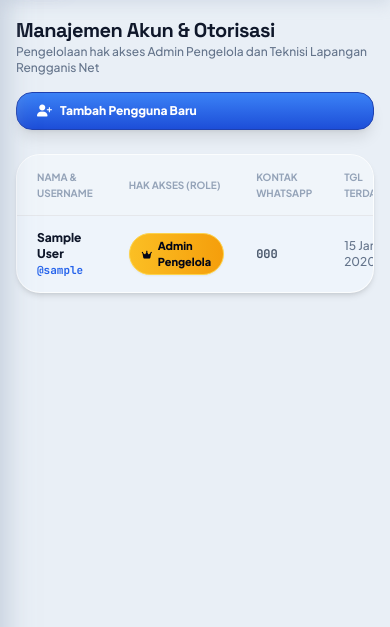
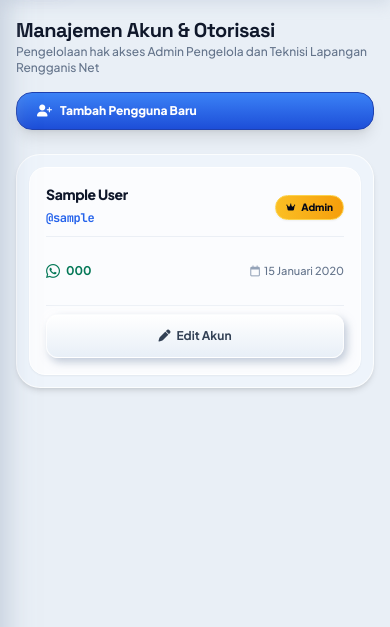
Before and after one commit to sipolislam/rengganis-net, a PHP site: page /users.php in a window 390 px wide. Shown: the part 80-707 px from the top of the page. Run offline with PHP 8.4, Linux system fonts and the light colour scheme; the visitor is signed in with stand-in values (Sample User, id 1); tables that the repository leaves empty hold one stand-in row (values such as "Sample post"); some libraries are stand-ins or nearby versions.

Commit message:
style(ui): penyempurnaan menyeluruh antarmuka mobile modal dan eliminasi cache browser

```diff
--- a/assets/css/custom.css
+++ b/assets/css/custom.css
@@ -377,7 +377,14 @@ body {
     /* Prevent modal overflow on small mobile viewports (360px-412px) */
     #receiptModal .bg-\[\#edf3f9\],
     #paymentModal .bg-\[\#edf3f9\],
-    #statusModal .bg-\[\#edf3f9\] {
+    #statusModal .bg-\[\#edf3f9\],
+    #addUserModal .bg-\[\#edf3f9\],
+    #editUserModal .bg-\[\#edf3f9\],
+    #addCustomerModal .bg-\[\#edf3f9\],
+    #editCustomerModal .bg-\[\#edf3f9\],
+    #customerDetailModal .bg-\[\#edf3f9\],
+    #addPackageModal .bg-\[\#edf3f9\],
+    #editPackageModal .bg-\[\#edf3f9\] {
         max-height: 94vh;
         overflow-y: auto;
     }
--- a/login.php
+++ b/login.php
@@ -57,7 +57,9 @@ if ($_SERVER['REQUEST_METHOD'] === 'POST') {
 <html lang="id">
 <head>
     <meta charset="UTF-8">
-    <meta name="viewport" content="width=device-width, initial-scale=1.0">
+    <meta name="viewport" content="width=device-width, initial-scale=1.0, maximum-scale=5.0">
+    <meta name="theme-color" content="#0f172a">
+    <meta name="mobile-web-app-capable" content="yes">
     <title>Login Console • Rengganis Net</title>
 
     <link rel="preconnect" href="https://fonts.googleapis.com">
@@ -66,7 +68,7 @@ if ($_SERVER['REQUEST_METHOD'] === 'POST') {
 
     <script src="https://cdn.tailwindcss.com"></script>
     <link rel="stylesheet" href="https://cdnjs.cloudflare.com/ajax/libs/font-awesome/6.4.0/css/all.min.css">
-    <link rel="stylesheet" href="assets/css/custom.css">
+    <link rel="stylesheet" href="assets/css/custom.css?v=<?= file_exists(__DIR__ . '/assets/css/custom.css') ? filemtime(__DIR__ . '/assets/css/custom.css') : '1.0' ?>">
 </head>
 <body class="bg-gradient-to-br from-[#0f172a] via-[#1e293b] to-[#0f172a] text-slate-100 min-h-screen flex items-center justify-center p-4 relative overflow-hidden select-none">
 
--- a/users.php
+++ b/users.php
@@ -98,7 +98,8 @@ require_once __DIR__ . '/includes/header.php';
 
     <!-- Users Table (Tactile Neumorphic Surface) -->
     <div class="neu-flat rounded-3xl overflow-hidden border border-white/80 shadow-md">
-        <div class="overflow-x-auto">
+        <!-- Desktop Table View (hidden on mobile < md) -->
+        <div class="hidden md:block overflow-x-auto">
             <table class="w-full text-left border-collapse text-xs">
                 <thead>
                     <tr class="bg-slate-100/70 text-slate-400 uppercase font-black text-[10px] border-b">
@@ -159,6 +160,72 @@ require_once __DIR__ . '/includes/header.php';
                     <?php endforeach; ?>
                 </tbody>
             </table>
+        </div>
+
+        <!-- Mobile Field Cards View (visible on mobile < md) -->
+        <div class="p-3 sm:p-4 space-y-3.5 block md:hidden">
+            <?php foreach ($users as $u): ?>
+                <?php
+                $uJson = htmlspecialchars(json_encode($u), ENT_QUOTES, 'UTF-8');
+                $dispPhone = $u['phone'] ? formatDisplayPhone($u['phone']) : '-';
+                $waNumber = $u['phone'] ? formatWhatsAppNumber($u['phone']) : '';
+                ?>
+                <div class="p-4 rounded-2xl neu-inset bg-white/75 border border-white shadow-sm space-y-3 mobile-card-shadow">
+                    <!-- Top: Name, Username & Role Badge -->
+                    <div class="flex items-center justify-between pb-2 border-b border-slate-200/60">
+                        <div>
+                            <h4 class="font-black text-sm text-slate-900 tracking-tight"><?= e($u['name']) ?></h4>
+                            <span class="font-mono text-blue-600 font-bold text-xs tracking-tight">@<?= e($u['username']) ?></span>
+                        </div>
+                        <div>
+                            <?php if ($u['role'] === 'admin'): ?>
+                                <span class="inline-flex items-center gap-1.5 px-2.5 py-1 rounded-full text-[10px] font-black bg-gradient-to-r from-amber-400 to-amber-500 text-slate-950 shadow-sm border border-amber-300">
+                                    <i class="fa-solid fa-crown text-[8px]"></i> Admin
+                                </span>
+                            <?php elseif ($u['role'] === 'kolektor'): ?>
+                                <span class="inline-flex items-center gap-1.5 px-2.5 py-1 rounded-full text-[10px] font-black bg-cyan-100 text-cyan-800 border border-cyan-300 shadow-sm">
+                                    <i class="fa-solid fa-cash-register text-[8px]"></i> Kasir
+                                </span>
+                            <?php else: ?>
+                                <span class="inline-flex items-center gap-1.5 px-2.5 py-1 rounded-full text-[10px] font-black bg-emerald-100 text-emerald-800 border border-emerald-300 shadow-sm">
+                                    <i class="fa-solid fa-wrench text-[8px]"></i> Teknisi
+                                </span>
+                            <?php endif; ?>
+                        </div>
+                    </div>
+
+                    <!-- Contact & Created Date -->
+                    <div class="flex items-center justify-between text-xs">
+                        <?php if ($waNumber): ?>
+                            <a href="https://wa.me/<?= $waNumber ?>" target="_blank" class="text-emerald-700 hover:text-emerald-800 font-bold inline-flex items-center gap-1.5 touch-target-mobile">
+                                <i class="fa-brands fa-whatsapp text-base"></i> <span><?= e($dispPhone) ?></span>
+                            </a>
+                        <?php else: ?>
+                            <span class="text-slate-400 font-mono text-[11px]"><i class="fa-solid fa-phone text-slate-300 mr-1"></i> Tidak ada no. HP</span>
+                        <?php endif; ?>
+                        <span class="text-slate-500 font-medium text-[11px]">
+                            <i class="fa-regular fa-calendar text-slate-400 mr-1"></i><?= formatDate($u['created_at']) ?>
+                        </span>
+                    </div>
+
+                    <!-- Touch Actions -->
+                    <div class="pt-2 border-t border-slate-200/60 flex items-center gap-2">
+                        <button onclick='openEditUserModal(<?= $uJson ?>)' class="flex-1 py-2.5 px-3 rounded-xl skeuo-btn-secondary text-slate-700 font-bold text-xs flex items-center justify-center gap-1.5 touch-target-mobile active:scale-95 transition-transform" title="Edit Akun">
+                            <i class="fa-solid fa-pen text-xs"></i> <span>Edit Akun</span>
+                        </button>
+                        <?php if ($u['id'] !== $currentUser['id']): ?>
+                        <form action="users.php" method="POST" onsubmit="return confirm('Hapus akun <?= e($u['name']) ?>?')" class="flex-1">
+                            <?= csrfField() ?>
+                            <input type="hidden" name="action" value="delete">
+                            <input type="hidden" name="id" value="<?= $u['id'] ?>">
+                            <button type="submit" class="w-full py-2.5 px-3 rounded-xl skeuo-btn-secondary text-rose-600 font-bold text-xs flex items-center justify-center gap-1.5 touch-target-mobile active:scale-95 transition-transform" title="Hapus Akun">
+                                <i class="fa-solid fa-trash text-xs"></i> <span>Hapus</span>
+                            </button>
+                        </form>
+                        <?php endif; ?>
+                    </div>
+                </div>
+            <?php endforeach; ?>
         </div>
     </div>
 
```
Also changed, not shown: packages.php (+4 -4 lines).
